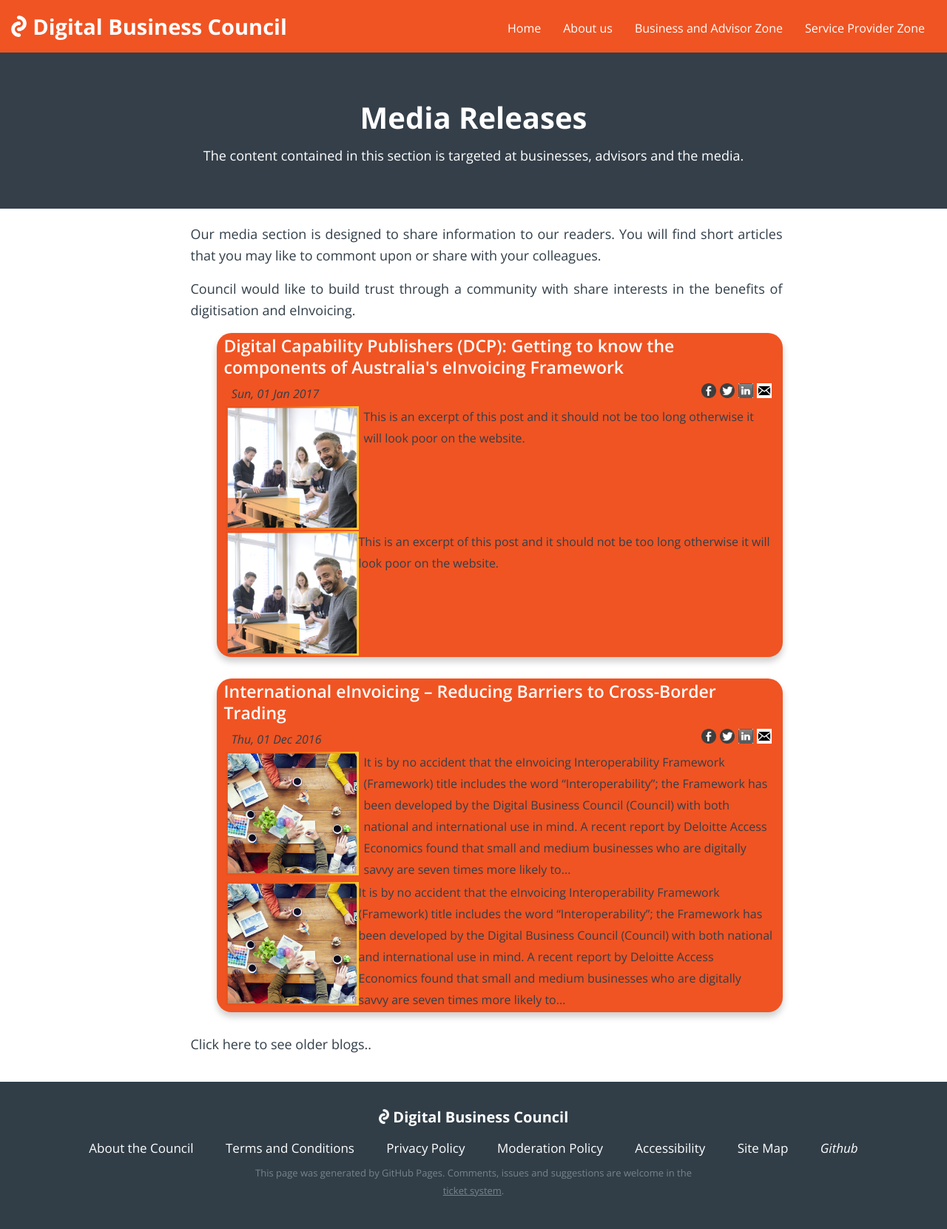
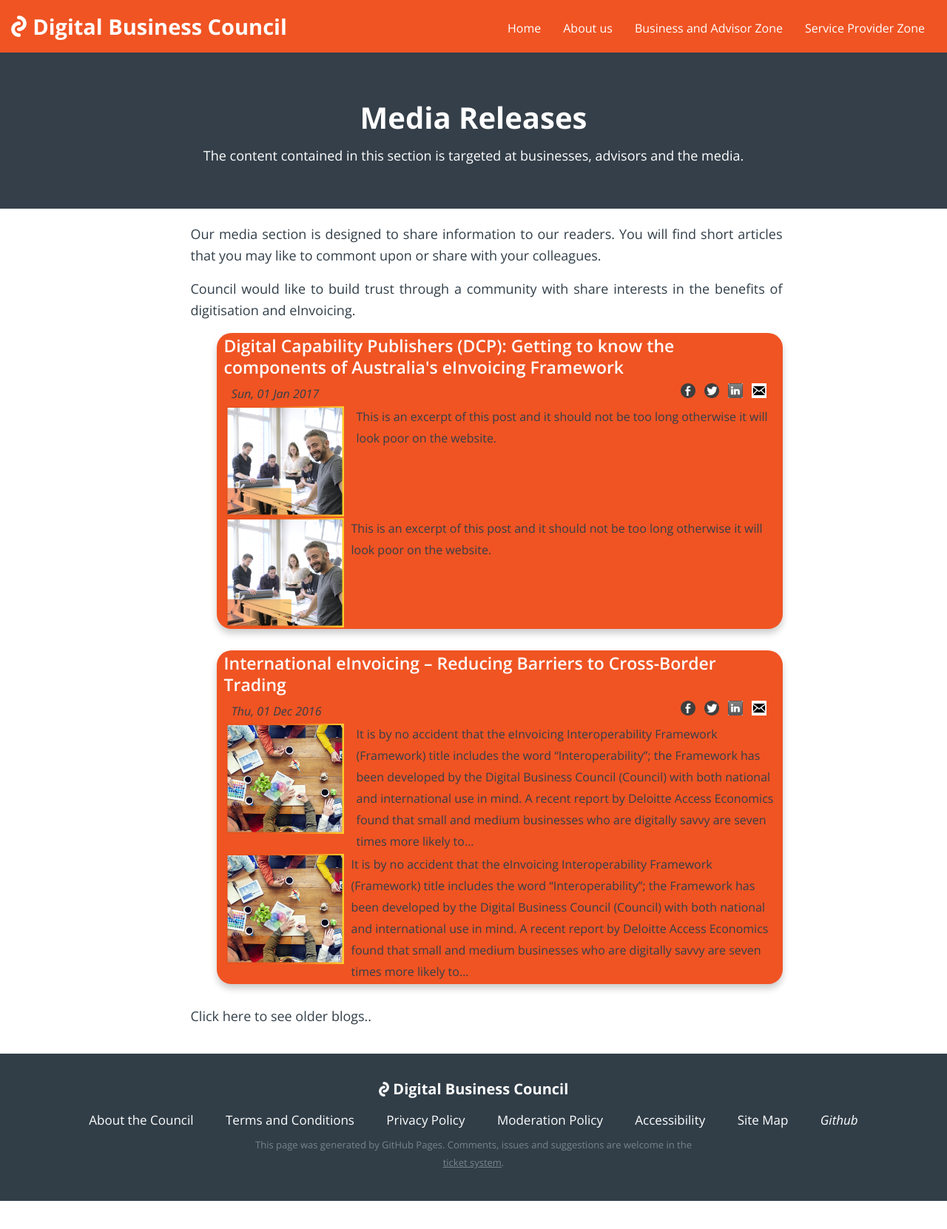
Before and after one commit to Digital-Business-Council/Digital-Business-Council.github.io, a Jekyll site: the page built from pages/business-zone/blogs/learning-centre.md, in a window 1280 px wide. Shown: the whole page at 74% size. Built offline with Jekyll 4.4.1, drawn with Linux system fonts in a browser that asks for light colours; after the commit the page ends 1623 px from its top, so only the background shows below that.

Commit message:
Update _common.scss

```diff
--- a/_sass/_common.scss
+++ b/_sass/_common.scss
@@ -178,7 +178,8 @@
 
     img{
         float:left;
-        max-width:180px;
+        max-width:160px;
+        margin-right: 10px;
     }
   }
 }
```
